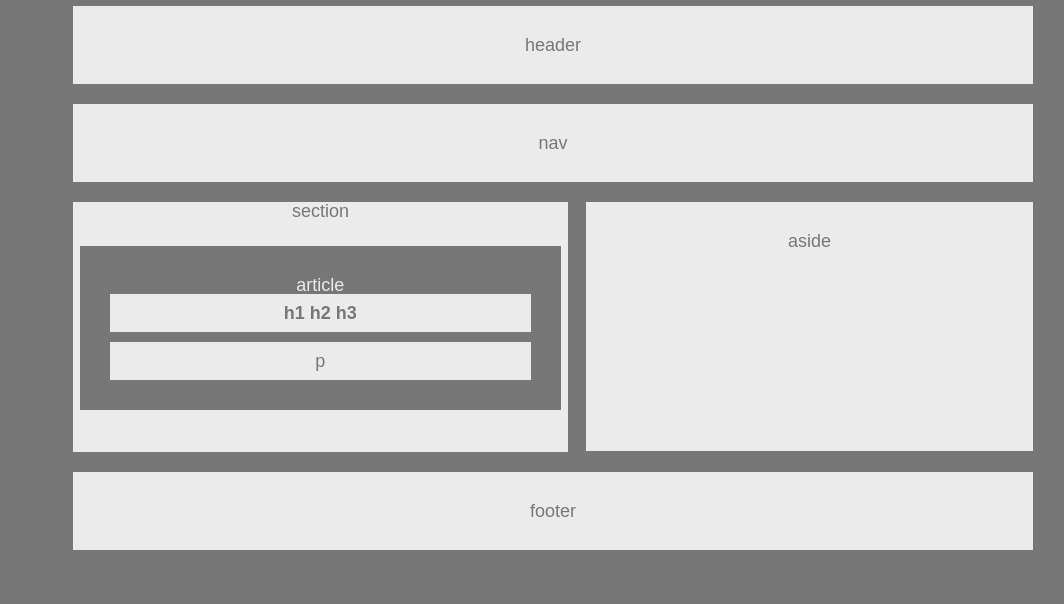
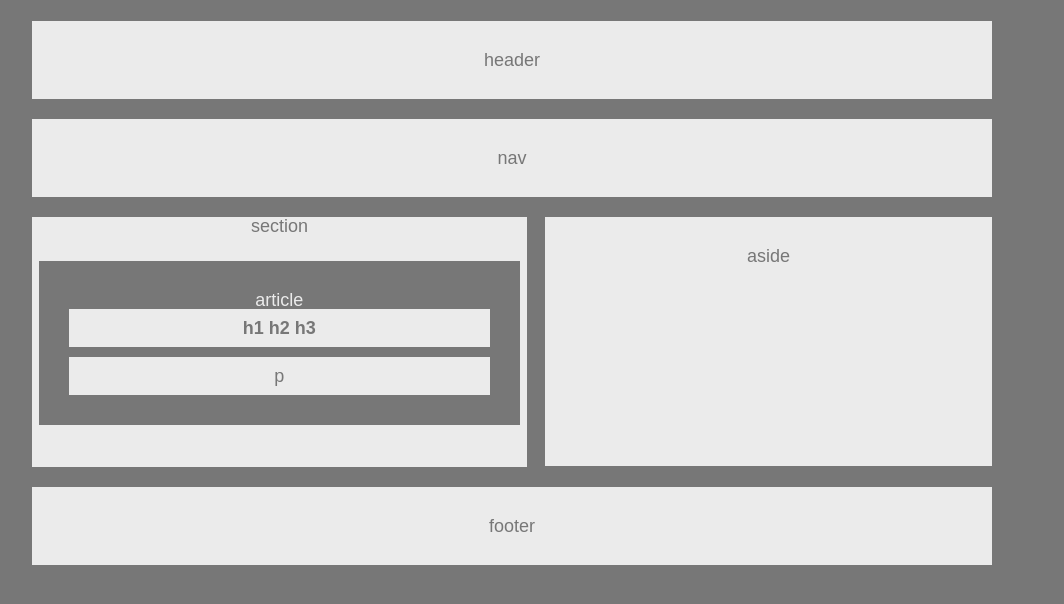
Before and after one commit to akashnandini/HW-Wireframe, a plain HTML site: page index.html in a window 1280 px wide. Shown: the whole page, without its empty margins (128-1192 px from the left). Drawn offline with Linux system fonts and the light colour scheme.

Commit message:
wireframe v2.3

```diff
--- a/css/style.css
+++ b/css/style.css
@@ -4,7 +4,7 @@
 }
 
 body {
-    margin:5px 10px 10px 200px;
+    margin:0 auto;
     border: solid 1px;
     text-align:center;
     font-size: 18px;
@@ -17,6 +17,7 @@ body {
   header {
     padding: 30px;
     margin-bottom: 20px;
+    margin-top: 20px;
     background: #ebebeb;
   }
 
```
